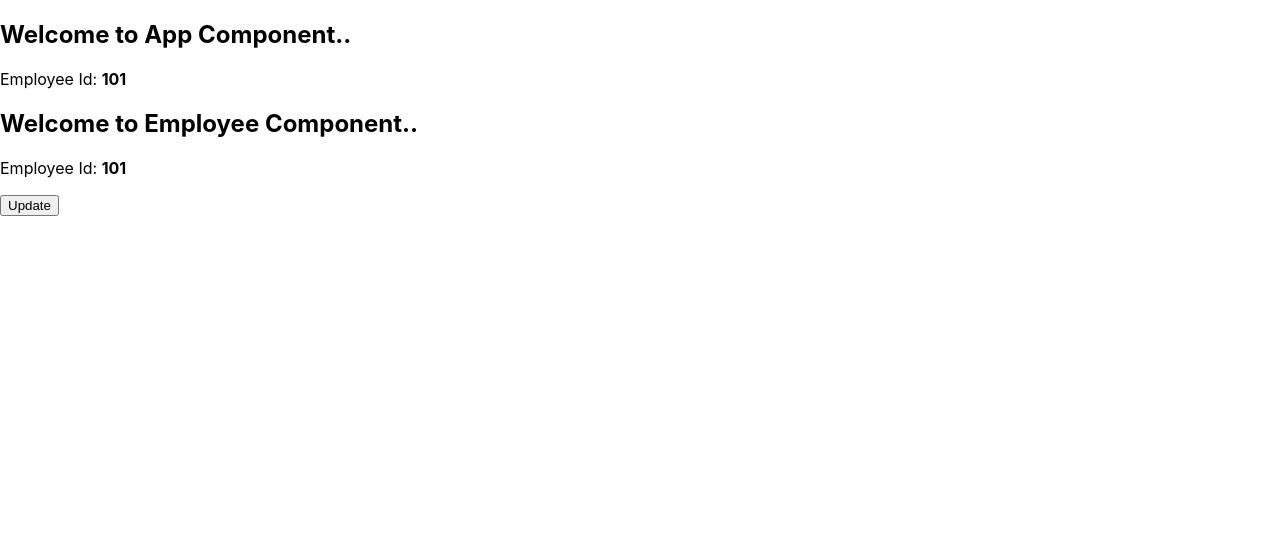
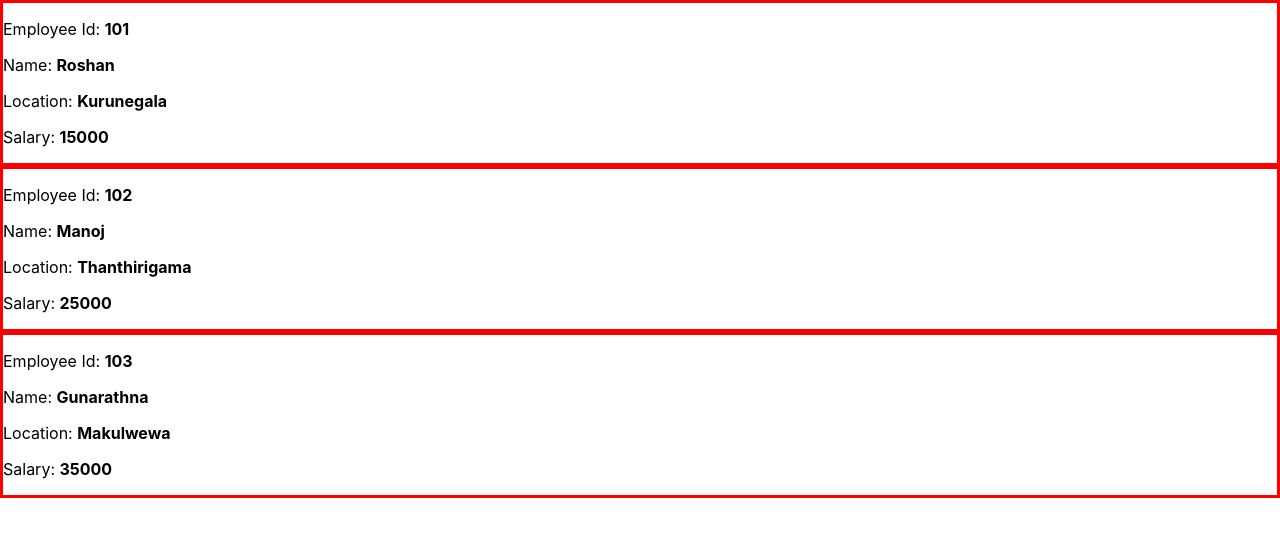
Before and after one commit to udshanu/ReactJsUsingJavaScriptFiles, a React (Create React App) app in the folder React.AspNetCoreLatest/React.AspNetCoreLatest/reactdemo/: page / in a window 1280 px wide. Shown: the top 536 px of the page. Built offline with nearby package versions, Linux system fonts and the light colour scheme.

Commit message:
Display Employee List in React

```diff
--- a/React.AspNetCoreLatest/React.AspNetCoreLatest/reactdemo/src/index.js
+++ b/React.AspNetCoreLatest/React.AspNetCoreLatest/reactdemo/src/index.js
@@ -3,61 +3,39 @@ import ReactDOM from 'react-dom';
 import './index.css';
 
 
-////------------Component Communication Using Context(From Child comonents to Parent component)--------//////////
-//How do we update context from nested component and how do we communicate it back to the parent component.
+////------------Display Employee List in React--------//////////
 
-const employeeContext = React.createContext({
-    data:'',
-    changeEmployeeInfo:()=>{}
-});
-
-class App extends React.Component {
-    constructor(props) {
-        super(props);
-        this.state = {
-            data: {
-                Id: 101,
-                Name: "Roshan",
-                Location: "Kurunegala",
-                Salary: 15000
-            },
-            changeEmployeeInfo: this.updateEmployeeDetails
-        };
-    }
-
-    updateEmployeeDetails = () => {
-        this.setState({ data: { Id: 102}});
-    }
-
-    render() {
-        return <div>
-            <h2>Welcome to App Component..</h2>
-            <p>
-                <label>Employee Id: <b>{this.state.data.Id}</b></label>
-            </p>
-            <employeeContext.Provider value={this.state}>
-                <Employee></Employee>
-            </employeeContext.Provider>
-        </div>
-    }
+function Employee(props){
+    return <div style={{border: "3px solid red"}}>
+        <p>
+            <label>Employee Id: <b>{props.data.Id}</b></label>
+        </p>
+        <p>
+            <label>Name: <b>{props.data.Name}</b></label>
+        </p>
+        <p>
+            <label>Location: <b>{props.data.Location}</b></label>
+        </p>
+        <p>
+            <label>Salary: <b>{props.data.Salary}</b></label>
+        </p>
+    </div>
 }
 
-class Employee extends React.Component {
-    //static context = employeeContext;
-    static contextType = employeeContext;
+function DisplayEmployees(props){
 
-    render() {
-        return <div>
-            <h2>Welcome to Employee Component..</h2>
-            <p>
-                <label>Employee Id: <b>{this.context.data.Id}</b></label>
-            </p>
-            <p>
-                <button onClick={this.context.changeEmployeeInfo}>Update</button>
-            </p>
-        </div>
-    }
+    const empList = props.employeeList;
+    const listEmployees = empList.map((emp)=> <Employee key={emp.Id} data={emp}></Employee>);
+
+    return <div>{listEmployees}</div>
+
 }
 
-const element = <App></App>;
+const employees = [
+    { Id: 101, Name: "Roshan", Location: "Kurunegala", Salary: 15000 },
+    { Id: 102, Name: "Manoj", Location: "Thanthirigama", Salary: 25000 },
+    { Id: 103, Name: "Gunarathna", Location: "Makulwewa", Salary: 35000 }
+];
+
+const element = <DisplayEmployees employeeList={employees}></DisplayEmployees>;
 ReactDOM.render(element, document.getElementById("root"));
```
